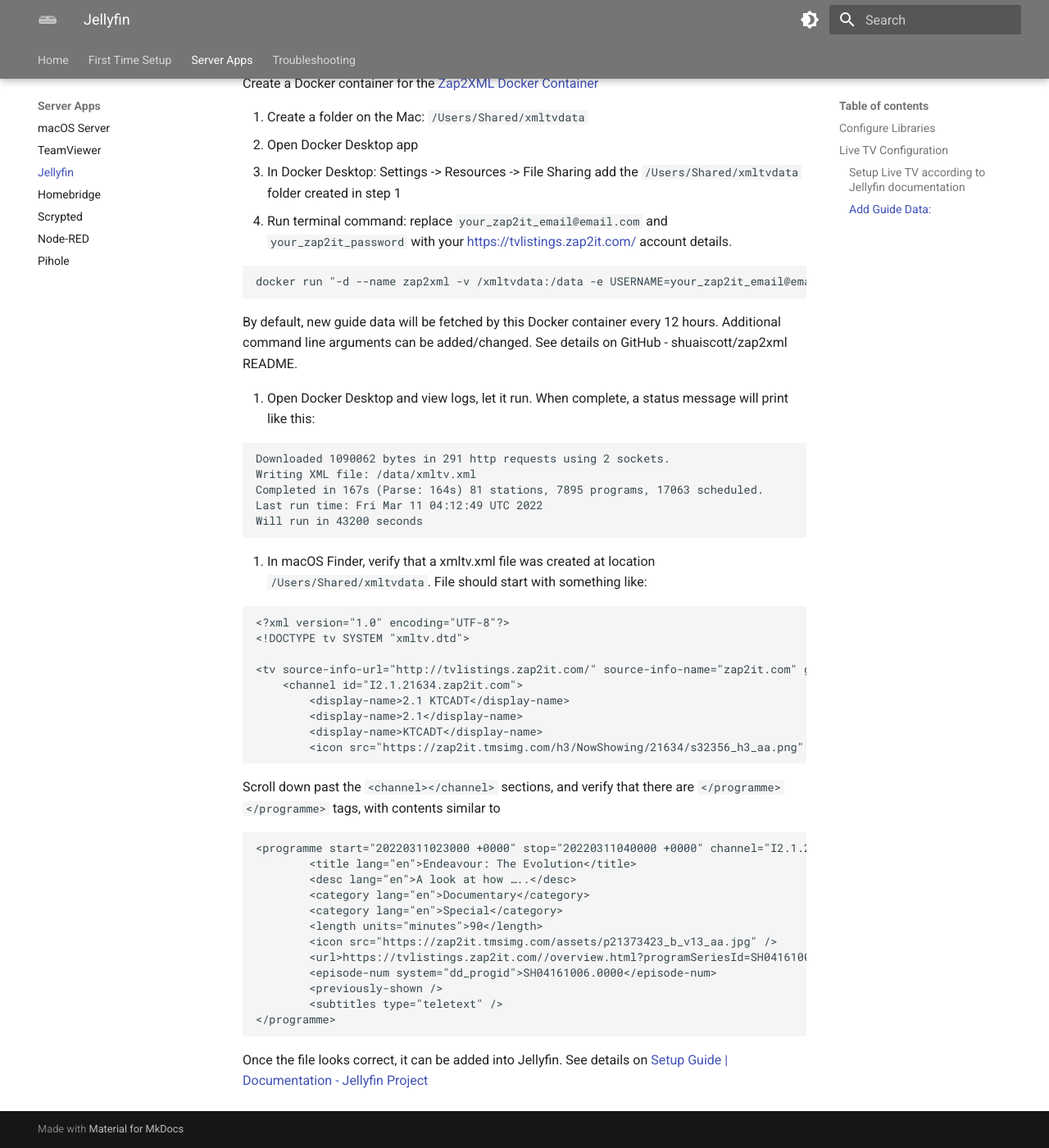
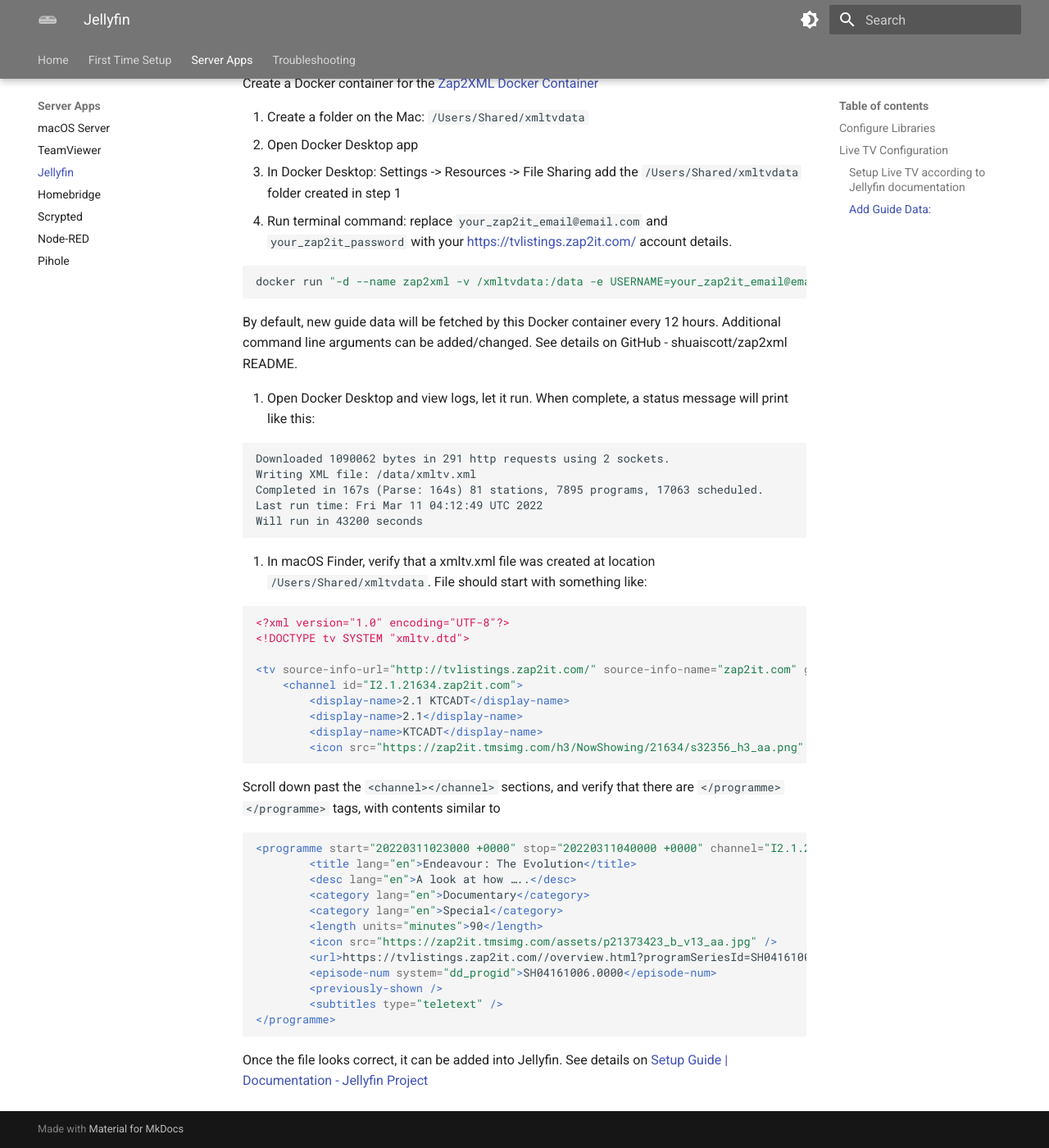
Before and after one commit to AndrewBreyen/MacServer-Documentation, an MkDocs documentation site: the page built from docs/server-apps/jellyfin.md, in a window 1280 px wide and 1400 px high, scrolled down 757 px. Shown: the whole window at 82% size. Built offline with MkDocs 1.6.1 and Material for MkDocs 9.7.7, drawn with Linux system fonts in a browser that asks for light colours.

Commit message:
material theme tweaks

`````diff
--- a/docs/server-apps/jellyfin.md
+++ b/docs/server-apps/jellyfin.md
@@ -25,7 +25,7 @@
 3. In Docker Desktop: Settings -> Resources -> File Sharing add the `/Users/Shared/xmltvdata` folder created in step 1
 4. Run terminal command: replace `your_zap2it_email@email.com` and `your_zap2it_password` with your [https://tvlistings.zap2it.com/](https://tvlistings.zap2it.com/) account details.
 
-````
+````sh
 docker run "-d --name zap2xml -v /xmltvdata:/data -e USERNAME=your_zap2it_email@email.com -e PASSWORD=your_zap2it_password -e OPT_ARGS="-I -D -Z 55303" -e XMLTV_FILENAME=xmltv.xml shuaiscott/zap2xml"
 ````
 
@@ -44,7 +44,7 @@
 
 6. In macOS Finder, verify that a xmltv.xml file was created at location `/Users/Shared/xmltvdata`. File should start with something like:
 
-```
+```xml
 <?xml version="1.0" encoding="UTF-8"?>
 <!DOCTYPE tv SYSTEM "xmltv.dtd">
 
@@ -58,7 +58,7 @@
 
 Scroll down past the `<channel></channel>` sections, and verify that there are `</programme></programme>` tags, with contents similar to
 
-```
+```xml
 <programme start="20220311023000 +0000" stop="20220311040000 +0000" channel="I2.1.21634.zap2it.com">
 		<title lang="en">Endeavour: The Evolution</title>
 		<desc lang="en">A look at how …..</desc>
--- a/mkdocs.yml
+++ b/mkdocs.yml
@@ -44,3 +44,9 @@
         name: Switch to light mode
 markdown_extensions:
   - attr_list
+  - def_list
+  - pymdownx.tasklist:
+      custom_checkbox: true
+  - admonition
+  - pymdownx.details
+  - pymdownx.superfences
`````
Also changed, not shown: docs/server-apps/node-red.md (+4 -2 lines), docs/server-apps/pihole.md (+8 -7 lines), docs/troubleshooting/live-tv-data-issues.md (+1 -1 lines), docs/troubleshooting/reboot.md (line endings or trailing spaces).
